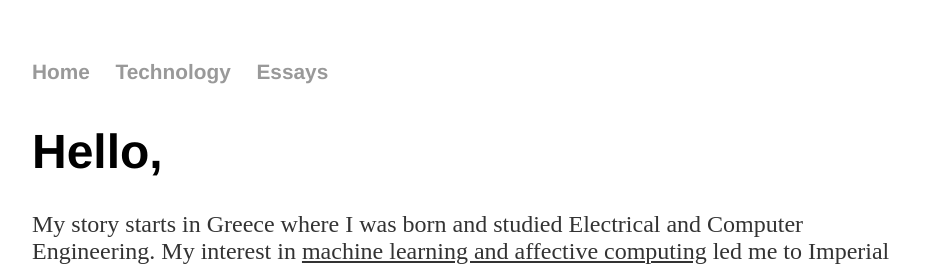
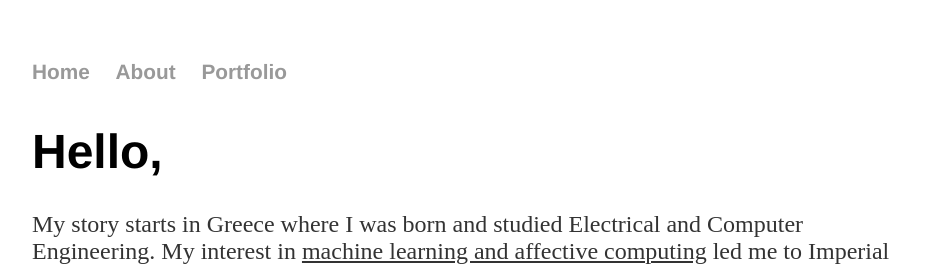
Before and after one commit to nsorros/nsorros.github.io, a Jekyll site: the page built from about/index.html, in a window 1280 px wide. Shown: the top 266 px of the page, without its empty margins (160-1104 px from the left). Built offline with Jekyll 4.4.1, drawn with Linux system fonts in a browser that asks for light colours.

Commit message:
Update default.html

```diff
--- a/_layouts/default.html
+++ b/_layouts/default.html
@@ -9,8 +9,8 @@
 			<nav>
 			<ul>
 				<li><a href="/">Home</a></li>
-				<li><a href="/about">Technology</a></li>
-				<li><a href="/portfolio">Essays</a></li>
+				<li><a href="/about">About</a></li>
+				<li><a href="/portfolio">Portfolio</a></li>
 			</ul>
 			</nav>
 			<div class="container">
```
